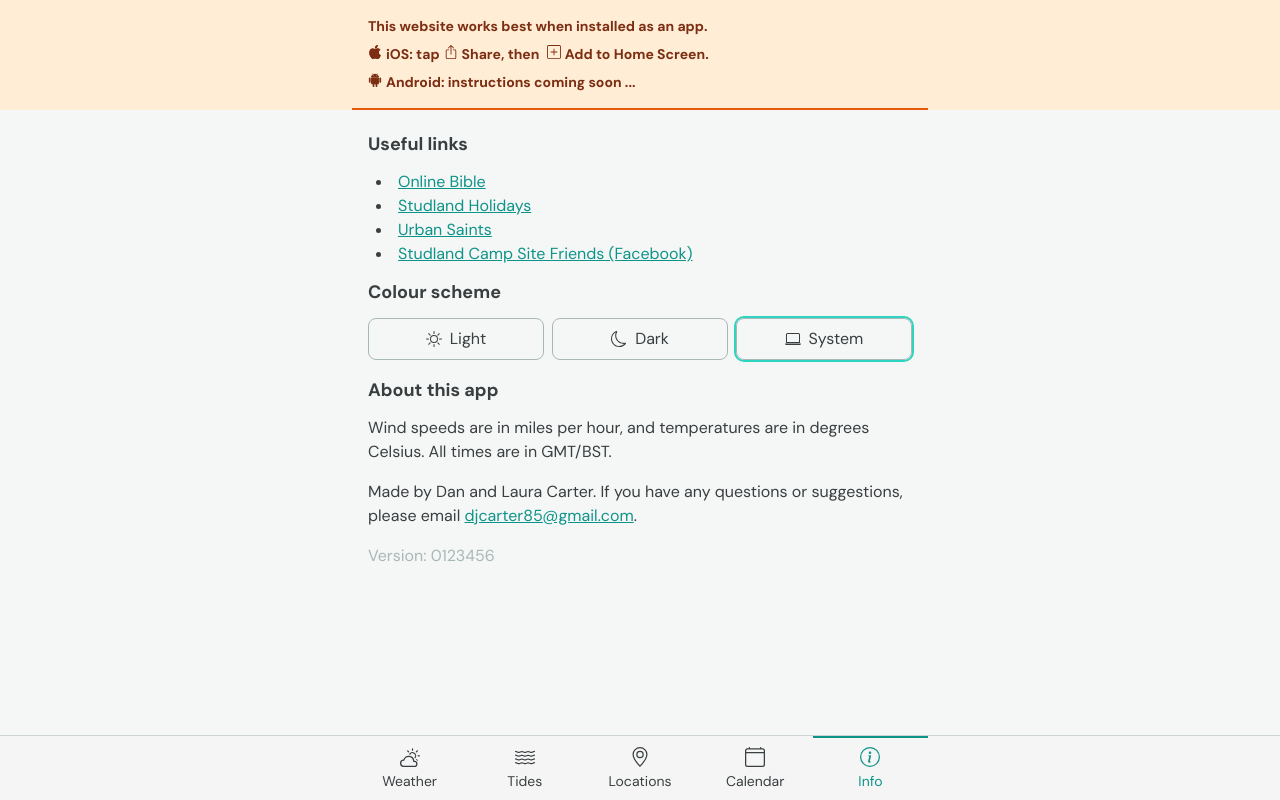
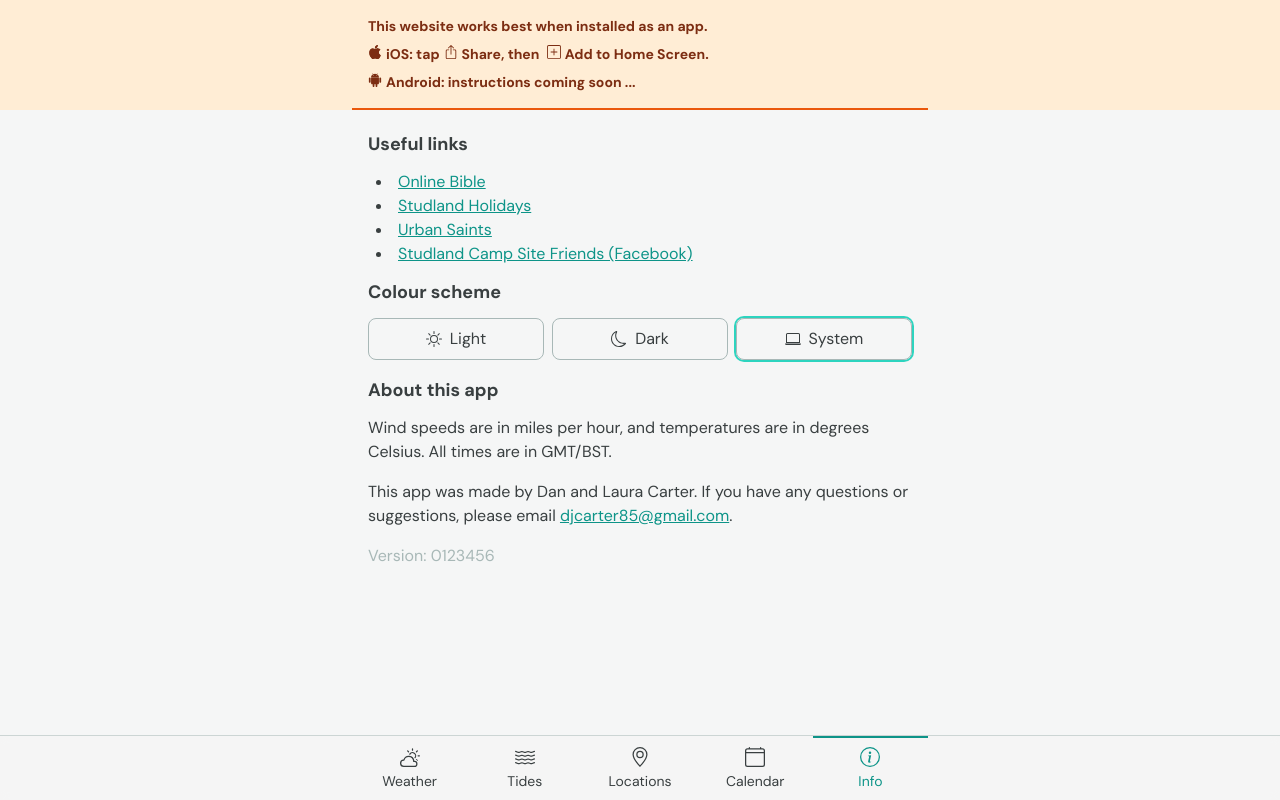
Before and after one commit to djcarter85/studland-pwa, a React (Vite) app: page /info in a window 1280 px wide. Built offline with nearby package versions, Linux system fonts and the light colour scheme; what tailwindcss-safe-area would draw is missing.

Commit message:
feat: improve description of app

```diff
--- a/src/pages/info-page.tsx
+++ b/src/pages/info-page.tsx
@@ -95,8 +95,8 @@ export default function InfoPage() {
         Celsius. All times are in GMT/BST.
       </Para>
       <Para>
-        Made by Dan and Laura Carter. If you have any questions or suggestions,
-        please email{" "}
+        This app was made by Dan and Laura Carter. If you have any questions or
+        suggestions, please email{" "}
         <Hyperlink href="mailto:djcarter85@gmail.com">
           djcarter85@gmail.com
         </Hyperlink>
```
